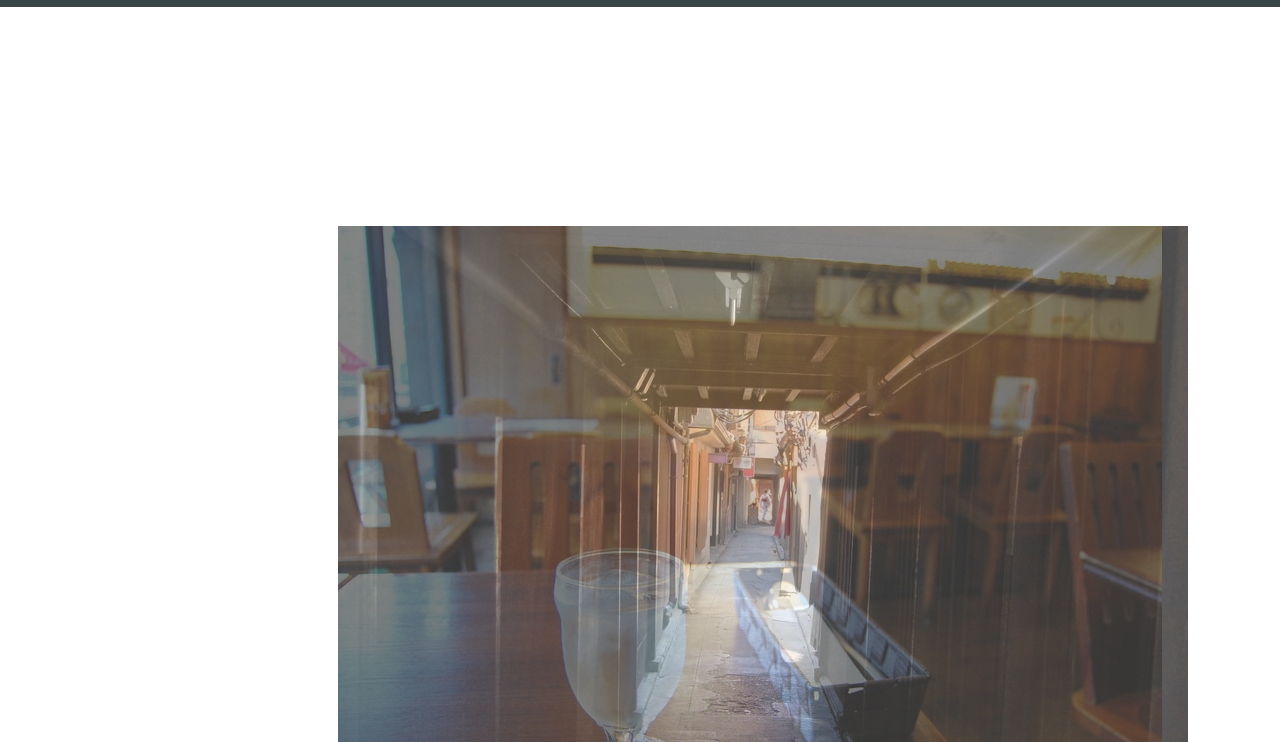
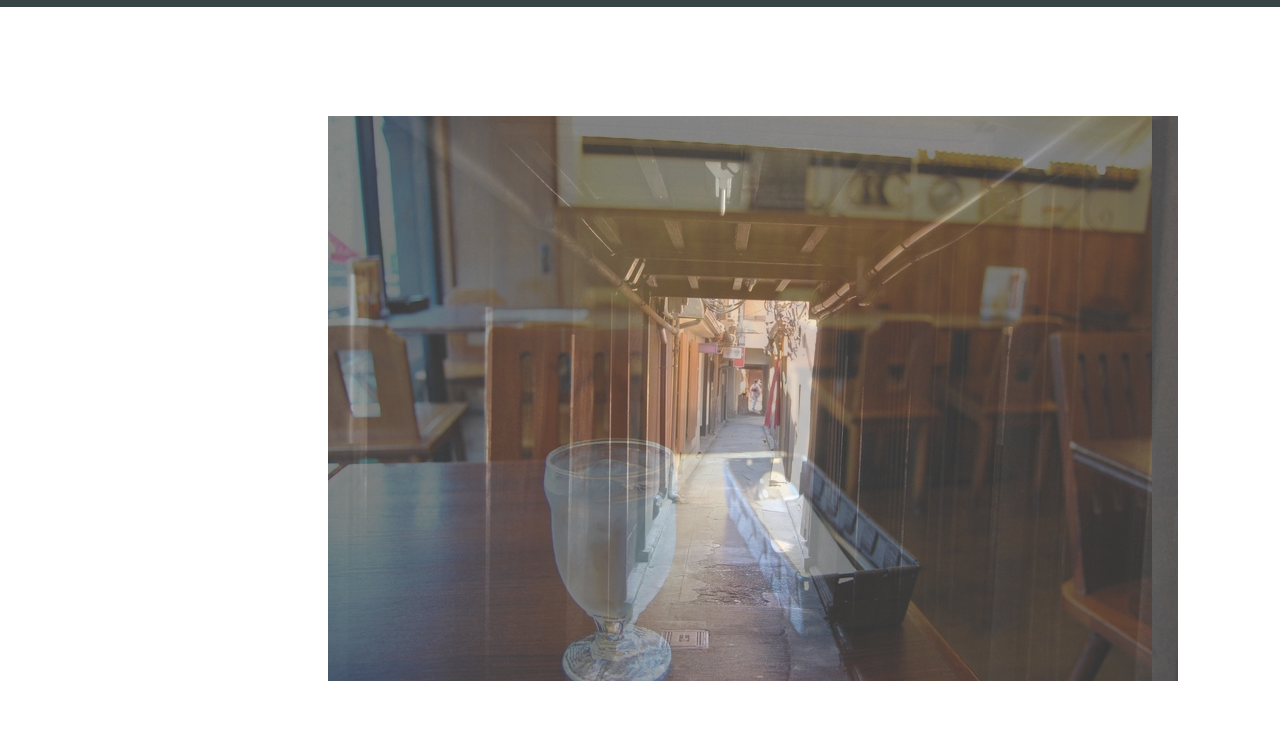
Before and after one commit to himawari-iwkr/dairyouNoodle, a plain HTML site: page index.html in a window 1280 px wide. Shown: the part 58-800 px from the top of the page. Drawn offline with nearby package versions, Linux system fonts and the light colour scheme.

Commit message:
add new file4

```diff
--- a/css/top.css
+++ b/css/top.css
@@ -14,7 +14,7 @@
 	max-width:1710px;
 }
 .section .inner {
-	padding: 80px 10px;
+	padding: 0 10px 20px 0;
 }
 
 
```
